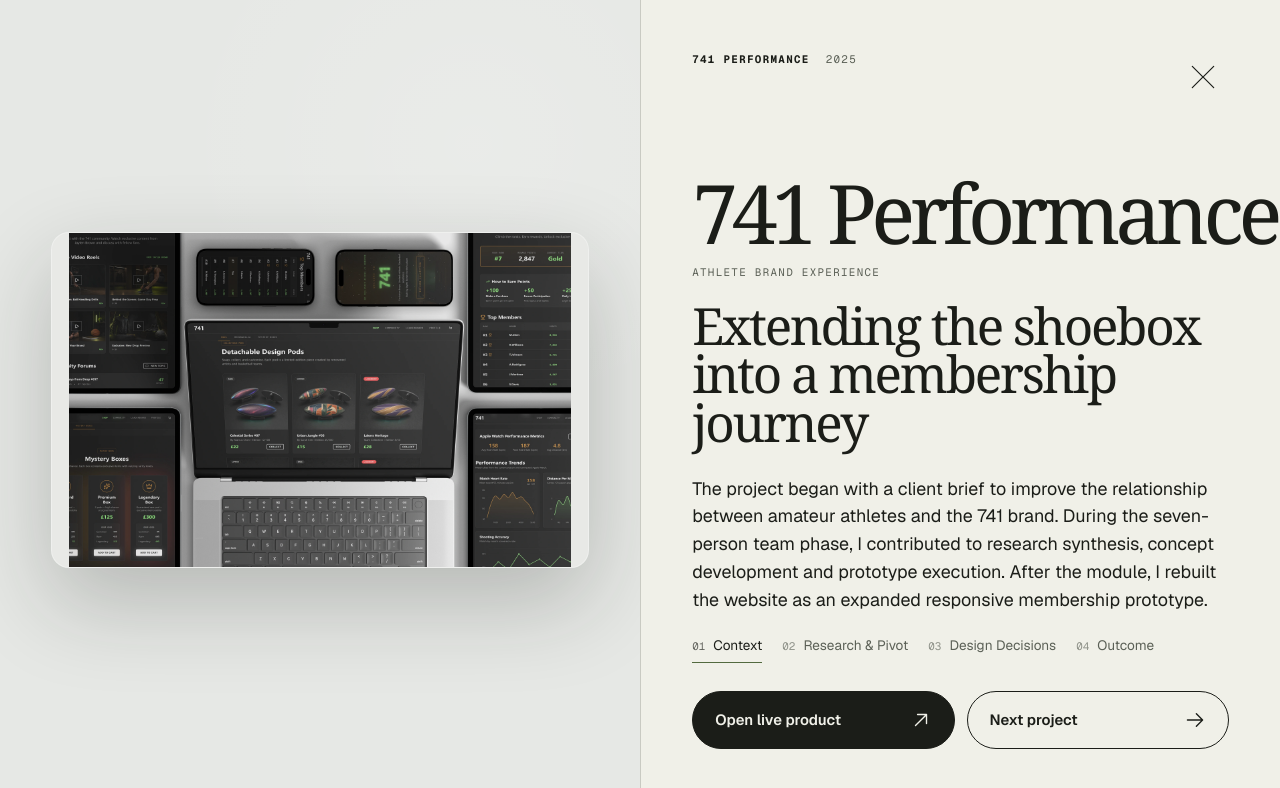
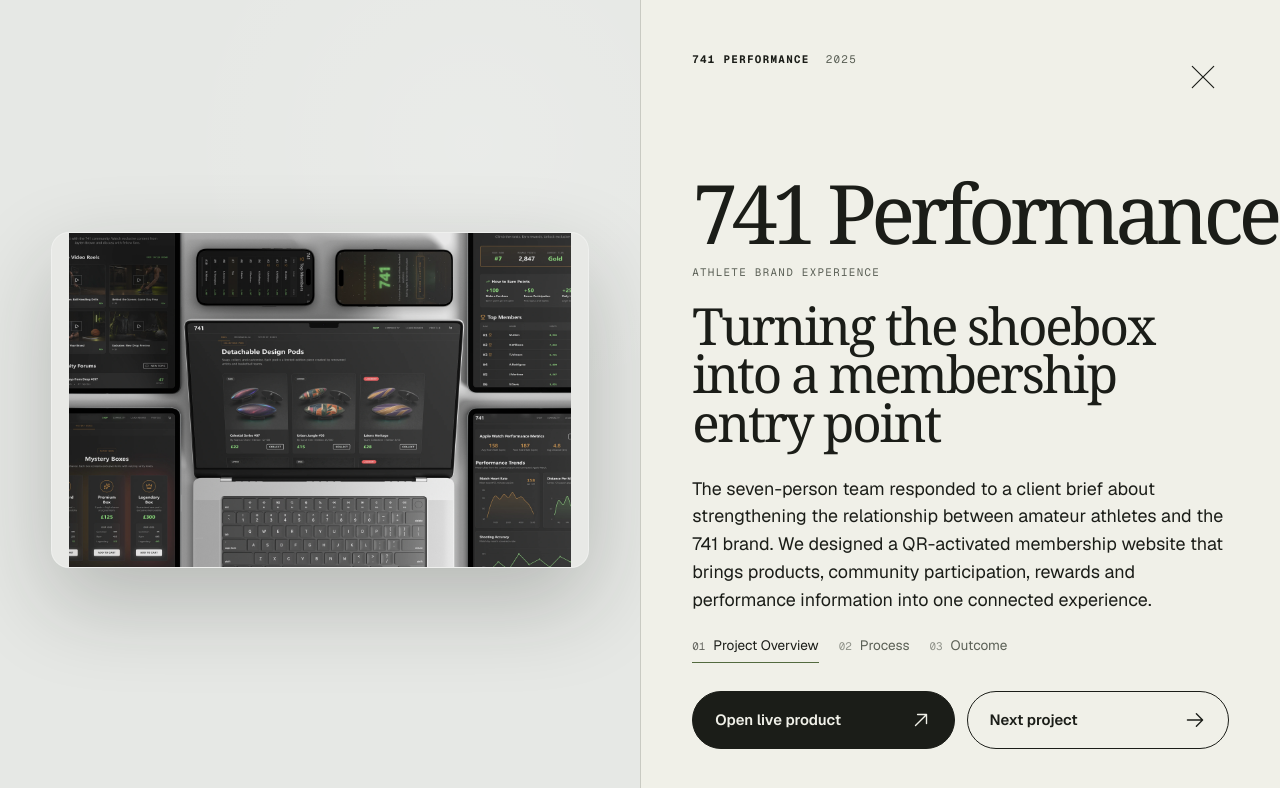
Before and after one commit to youngchen1233214399-afk/portfolio, a Next.js app: page /work/741 in a window 1280 px wide. Shown: the top 788 px of the page. Built offline with nearby package versions, Linux system fonts and the light colour scheme.

Commit message:
Correct 741 case study

```diff
--- a/data/projects.ts
+++ b/data/projects.ts
@@ -115,40 +115,31 @@
     previewAlt: "741 community, leaderboard, shop and performance screens shown in a flat-lay composition",
     previewSurface: "#e6e8e5",
     summary:
-      "741 Performance began as a team concept for strengthening the relationship between amateur athletes and the 741 brand. After the course project, I rebuilt the QR-activated membership website with shop, community, leaderboard and athlete-profile experiences.",
+      "741 Performance is a team-designed post-purchase membership website for amateur athletes and 741 footwear customers. A shoebox QR code connects exclusive products, community content, points, leaderboards and performance profiles.",
     slides: [
       {
-        chapter: "Context",
-        title: "Extending the shoebox into a membership journey",
+        chapter: "Project Overview",
+        title: "Turning the shoebox into a membership entry point",
         description:
-          "The project began with a client brief to improve the relationship between amateur athletes and the 741 brand. During the seven-person team phase, I contributed to research synthesis, concept development and prototype execution. After the module, I rebuilt the website as an expanded responsive membership prototype.",
+          "The seven-person team responded to a client brief about strengthening the relationship between amateur athletes and the 741 brand. We designed a QR-activated membership website that brings products, community participation, rewards and performance information into one connected experience.",
         image: "/projects/741-outcome-flatlay.webp",
         alt: "741 community, leaderboard, shop and performance screens shown in a flat-lay composition",
         surface: "#e6e8e5",
       },
       {
-        chapter: "Research & Pivot",
-        title: "Reframing performance as identity and belonging",
+        chapter: "Process",
+        title: "Refining the brief through research and feedback",
         description:
-          "Personas and stakeholder mapping initially pointed toward club administration and accessibility. A client meeting with Peter Palmer changed the brief: performance needed to feel like identity and story. The team revised its affinity themes, How Might We questions and competitor analysis around authenticity, scarcity and personalisation.",
-        image: "/projects/741-process-decision-map.webp",
-        alt: "741 visual decision map showing the project pivot from early personas to a performance and identity-led concept",
-        surface: "#f1f1ed",
-      },
-      {
-        chapter: "Design Decisions",
-        title: "Choosing a QR website over a standalone app",
-        description:
-          "Two concepts were explored. We selected the shoebox and QR-access website because it was feasible, stayed inside the familiar 741 environment and received positive client feedback. The concept combined exclusive drops, detachable pods, community content, points and performance tracking into one membership loop.",
-        image: "/projects/741-design-concepts.webp",
-        alt: "Comparison of two 741 concepts, including a shoebox QR website and a standalone fitness community app",
-        surface: "#f0f0ec",
+          "Early personas and stakeholder mapping focused on club administration and accessibility. Client feedback shifted the direction toward performance as identity and story, so we reframed the opportunity around authenticity, scarcity and personalisation. After comparing a standalone app with a shoebox QR website, we selected the website for its feasibility and direct connection to the existing 741 experience.",
+        image: "/projects/741-role-collage.webp",
+        alt: "741 hero, shop and community forum shown across an isometric device layout",
+        surface: "#e6e8e5",
       },
       {
         chapter: "Outcome",
-        title: "Rebuilding the concept into a broader prototype",
+        title: "Testing the membership experience",
         description:
-          "After the team project, I rebuilt the website with Shop, Community, Leaderboard and Profile modules across desktop and mobile. The original Userbrain study with two participants suggested that rewards and progress could motivate return visits, while team discovery, entry expectations and feature clarity required further iteration. The work remains a prototype-stage exploration, not a launched product.",
+          "The final website connects Shop, Community, Leaderboard and Profile experiences across desktop and mobile. A small Userbrain study with two participants suggested that rewards and progress could encourage return visits, while team discovery, entry expectations and feature clarity needed further iteration. The result is a high-fidelity prototype rather than a launched product.",
         image: "/projects/741-thumbnail.webp",
         alt: "741 brand experience shown across laptop, tablet and phone screens",
         surface: "#e8eae7",
```
Also changed, not shown: public/projects/741-design-concepts.webp (deleted), public/projects/741-process-decision-map.webp (deleted).
